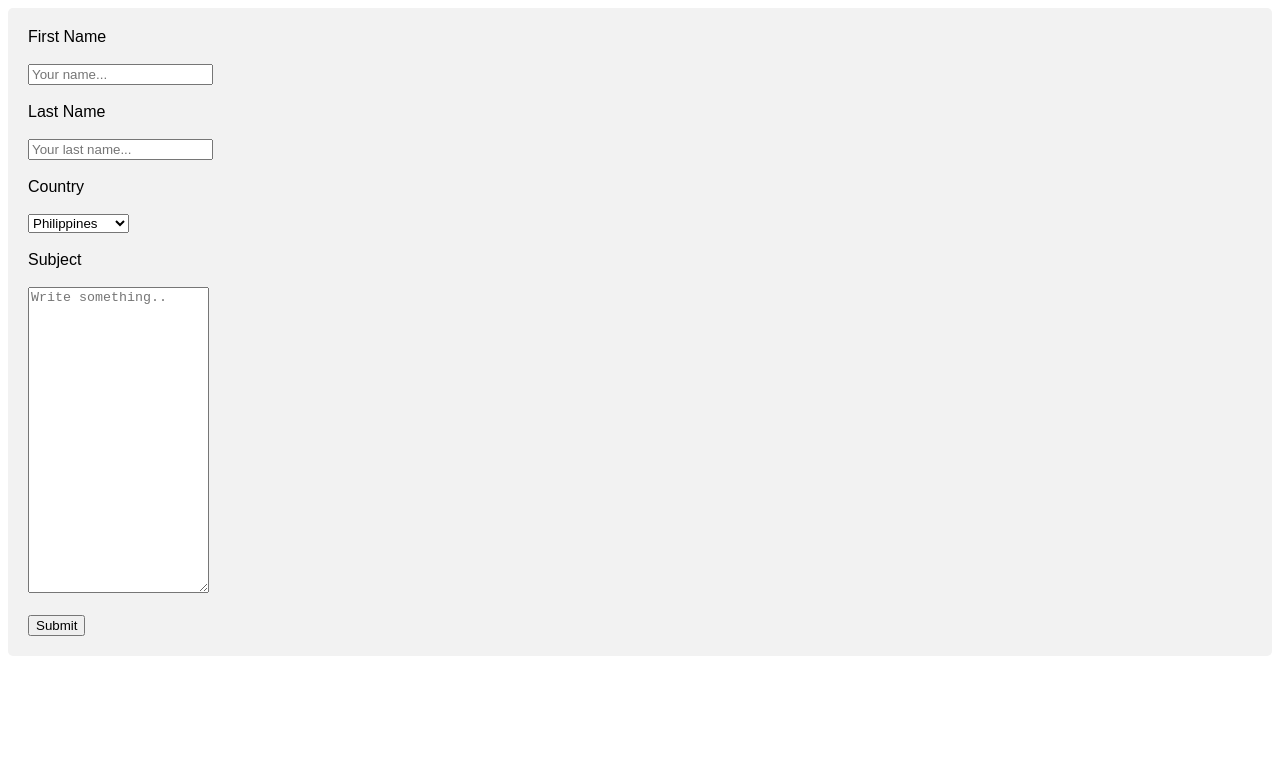
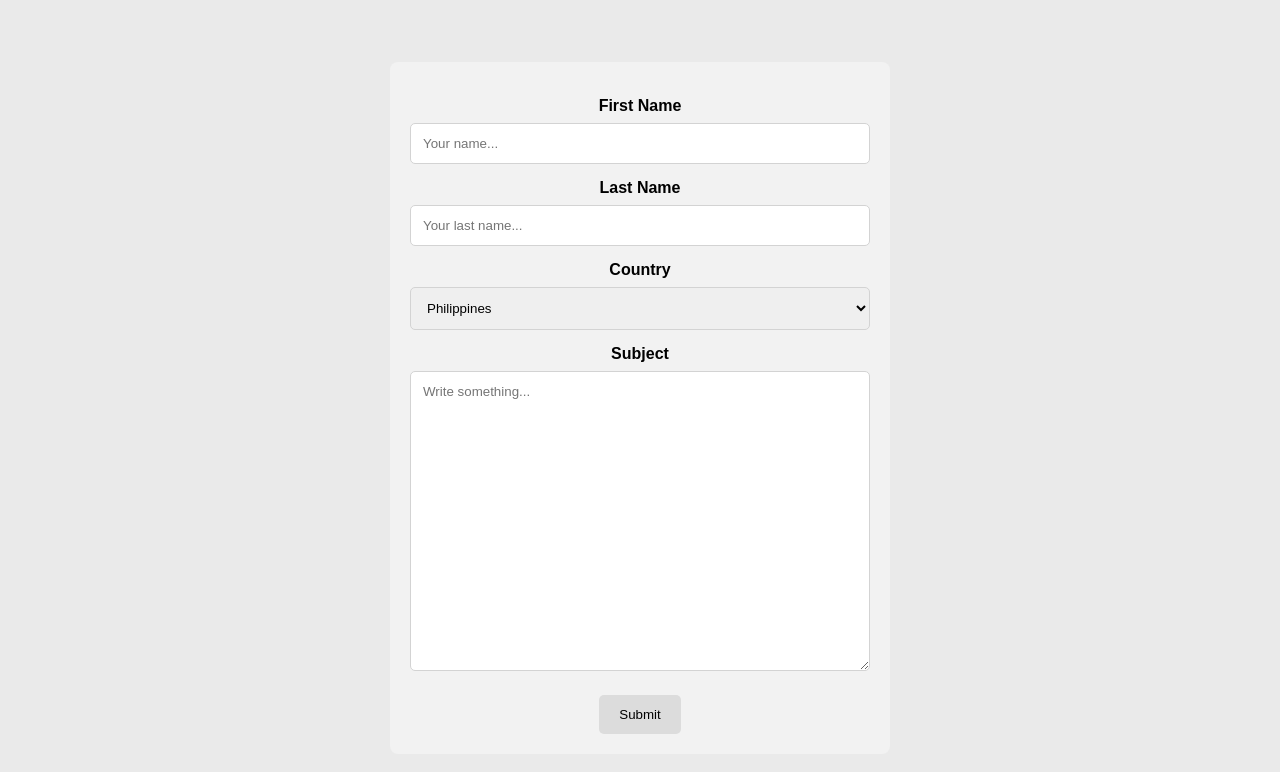
Before and after one commit to REYES-ChloieCharmelleG/ContactUs, a plain HTML site: page index.html in a window 1280 px wide. Drawn offline with Linux system fonts and the light colour scheme.

Commit message:
Update index.html

```diff
--- a/index.html
+++ b/index.html
@@ -1,101 +1,91 @@
 <!DOCTYPE html>
 <html lang="en">
-  <header>
+<head>
   <title>Contact Us</title>
   <style>
-      body {font-family: Arial, sans-serif;}
-      {box-sizinng: border-box;}
-      input type=text, select, textarea {
+    * {
+      box-sizing: border-box;
+      font-family: Arial, sans-serif;
+    }
+
+    body {
+      display: flex;
+      justify-content: center;
+      align-items: center;
+      min-height: 100vh;
+      background-color: #eaeaea;
+    }
+
+    .container {
+      width: 500px;
+      background-color: #f2f2f2;
+      padding: 20px;
+      border-radius: 8px;
+      text-align: center;
+    }
+
+    label {
+      display: block;
+      margin-top: 15px;
+      font-weight: bold;
+    }
+
+    input[type="text"],
+    select,
+    textarea {
       width: 100%;
       padding: 12px;
+      margin-top: 8px;
       border: 1px solid #d3d3d3;
       border-radius: 5px;
-        margin-top: 7px;
-        margin-bottom:17px;
     }
-      button type=submit {
+
+    textarea {
+      height: 300px;
+    }
+
+    input[type="submit"] {
+      margin-top: 20px;
+      padding: 12px 20px;
       background-color: #dcdcdc;
-        color: white;
+      color: black;
       border: none;
       border-radius: 5px;
       cursor: pointer;
     }
-      .container {
-  border-radius: 5px;
-  background-color: #f2f2f2;
-  padding: 20px;
+
+    input[type="submit"]:hover {
+      background-color: #bcbcbc;
     }
   </style>
-  </header>
+</head>
+
 <body>
   <div class="container">
-      <form>
+    <form action="https://reyes-chloiecharmelleg.github.io/Response/">
+
       <label for="fname">First Name</label>
-        <br>
-        <br>
-        <input type="fname" id="fname" name="firstname" placeholder="Your name...">
-        <br>
-        <br>
+      <input type="text" id="fname" name="firstname" placeholder="Your name...">
+
       <label for="lname">Last Name</label>
-        <br>
-        <br>
-        <input type="lname" id="lname" name="lastname" placeholder="Your last name...">
-        <br>
-        <br>
+      <input type="text" id="lname" name="lastname" placeholder="Your last name...">
+
       <label for="country">Country</label>
-        <br>
-        <br>
       <select id="country" name="country">
-      <br>
-      <br>
-      <option value="philippines">Philippines</option>
-      <option value="usa">USA</option>
-      <option value="canada">Canada</option>
-      <option value="korea">Korea</option>
-      <option value="japan">Japan</option>
-      <option value="russia">Russia</option>
-      <option value="nigeria">Nigeria</option>
-      <option value="china">China</option>
-      <option value="ukraine">Ukraine</option>
-      <option value="uae">UAE</option>
-      <option value="vietnam">Vietnam</option>
-      <option value="indonesia">Indonesia</option>
-      <option value="india">India</option>
-      <option value="singapore">Singapore</option>
-      <option value="austrelia">Australia</option>
-      <option value="cambodia">Cambodia</option>
-      <option value="france">France</option>
-      <option value="italy">Italy</option>
-      <option value="pakistan">Pakistan</option>
-      <option value="israel">Israel</option>
-      <option value="finland">Finland</option>
-      <option value="ireland">Ireland</option>
-      <option value="argentina">Argentina</option>
-      <option value="brazil">Brazil</option>
-      <option value="uk">UK</option>
-      <option value="afghanistan">Afghanistan</option>
-      <option value="madagascar">Madagascar</option>
-      <option value="denmark">Denmark</option>
-      <option value="oman">Oman</option>
-      <option value="zimbabwe">Zimbabwe</option>
-      <option value="lithunia">Lithunia</option>
-      <option value="portugal">Portugal</option>
-      <option value="armenia">Armenia</option>
-      <option value="germany">Germany</option>
-      <option value="iraq">Iraq</option>
-      <option value="iceland">Iceland</option>
-      <option value="newzealand">New Zealand</option>
+        <option>Philippines</option>
+        <option>USA</option>
+        <option>Canada</option>
+        <option>Korea</option>
+        <option>Japan</option>
+        <option>Australia</option>
+        <option>Germany</option>
+        <option>France</option>
+        <option>UK</option>
       </select>
-    <br>
-    <br>
+
       <label for="subject">Subject</label>
-        <br>
-        <br>
-            <textarea id="subject" name="subject" placeholder="Write something.." style="height:300px"></textarea>
-            <br>
-            <br>
-      </form>
-      <form action="https://reyes-chloiecharmelleg.github.io/Response/">
+      <textarea id="subject" name="subject" placeholder="Write something..."></textarea>
+
       <input type="submit" value="Submit">
     </form>
   </div>
```
Lines whose indentation alone changed are shown as unchanged.
